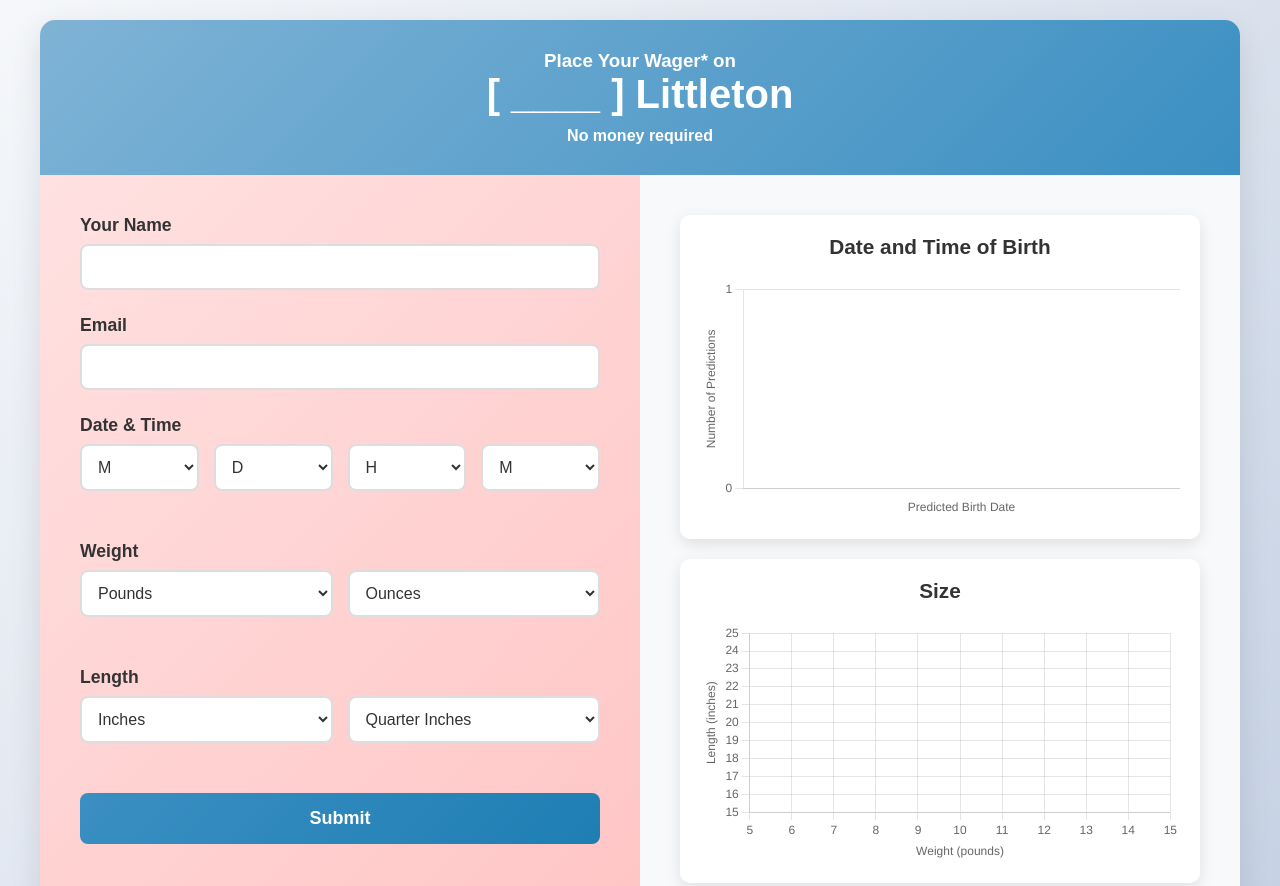
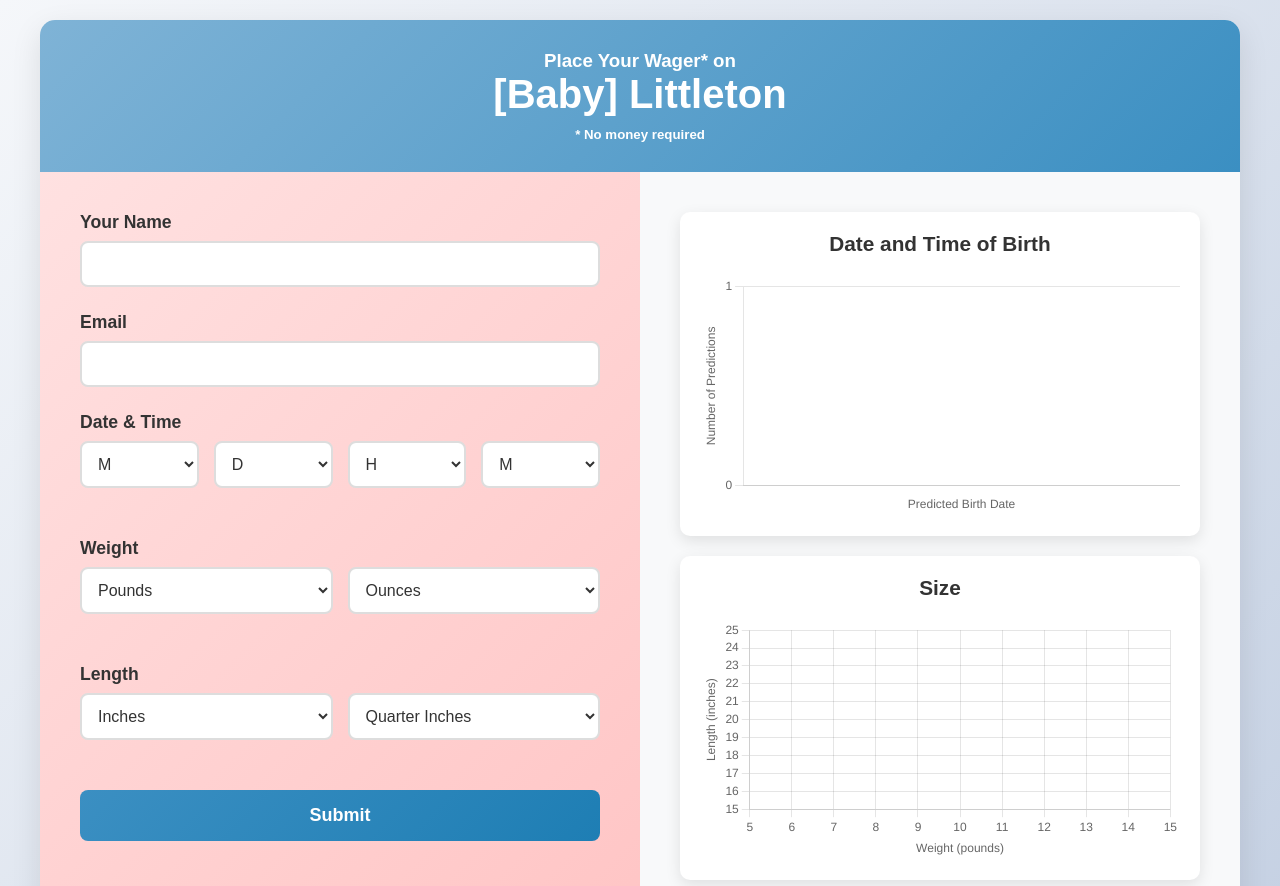
Before and after one commit to littletog/BabyLittleton, a plain HTML site: page index.html in a window 1280 px wide. Shown: the top 886 px of the page. Drawn offline with nearby package versions, Linux system fonts and the light colour scheme.

Commit message:
Update index.html

```diff
--- a/index.html
+++ b/index.html
@@ -214,8 +214,8 @@
     <div class="container">
         <div class="header">
             <h3>Place Your Wager* on</h3>
-            <h1>[ ____ ] Littleton</h1>
-            <h4>No money required</h4>
+            <h1>[Baby] Littleton</h1>
+            <h5>* No money required</h5>
         </div>
 
         <div class="main-content">
```
